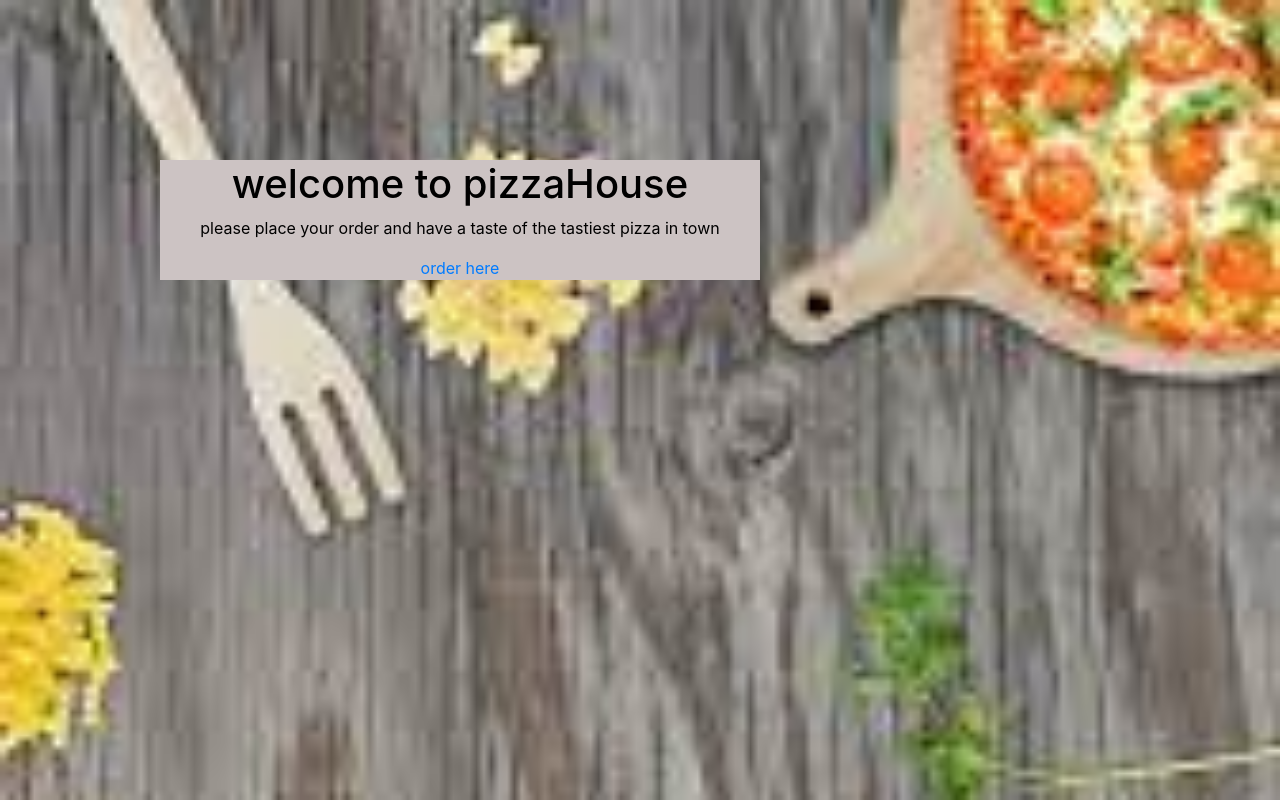
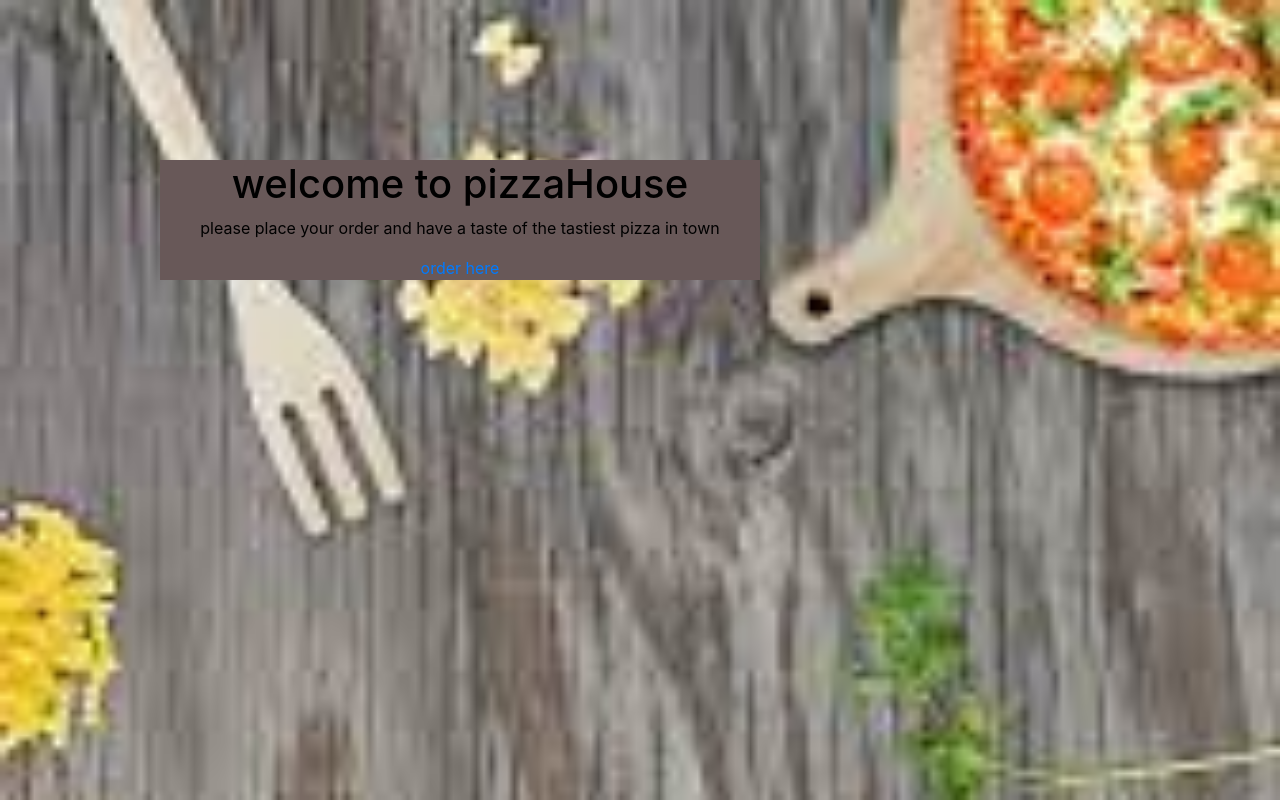
Before and after one commit to najmah2muhudin/pizzahouse, a plain HTML site: page front.html in a window 1280 px wide. Drawn offline with nearby package versions, Linux system fonts and the light colour scheme.

Commit message:
add homepage

```diff
--- a/style.css
+++ b/style.css
@@ -16,7 +16,7 @@ body{
 
 }
 #front{
-    background-color: rgb(204, 195, 195);
+    background-color: rgb(104, 88, 88);
     text-align: center;
     color: black;
     height: 300;
```
